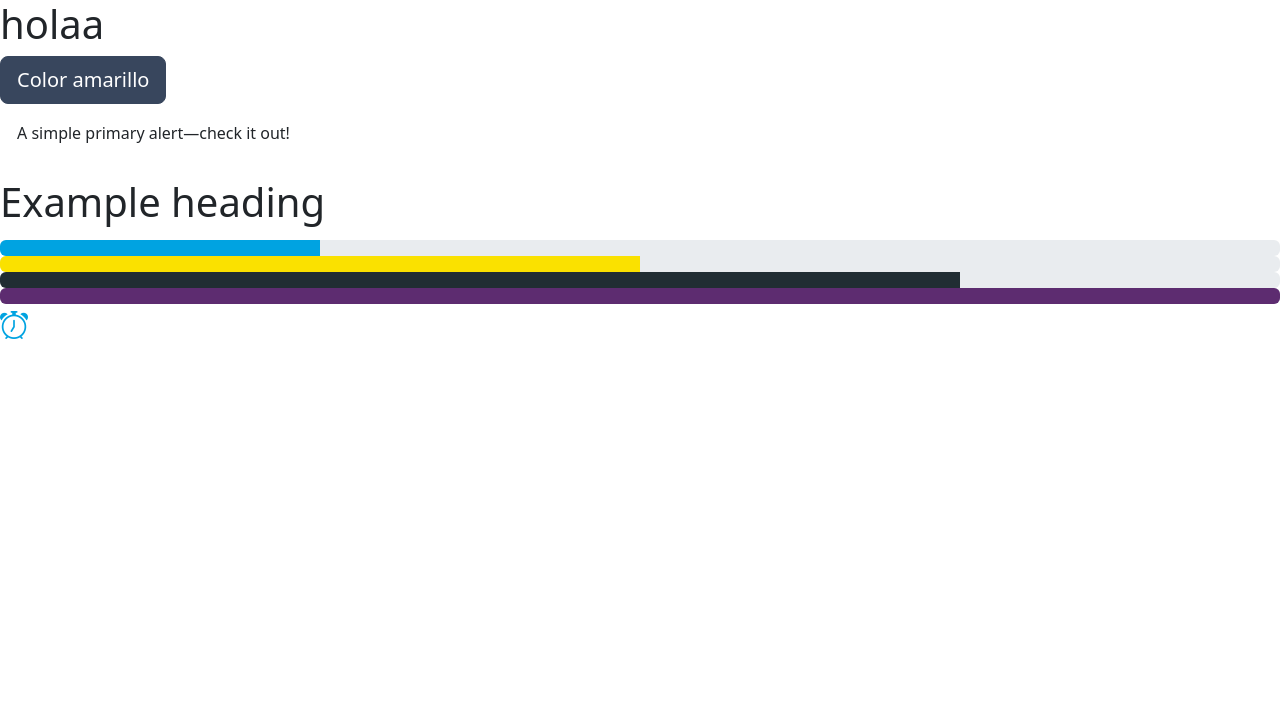
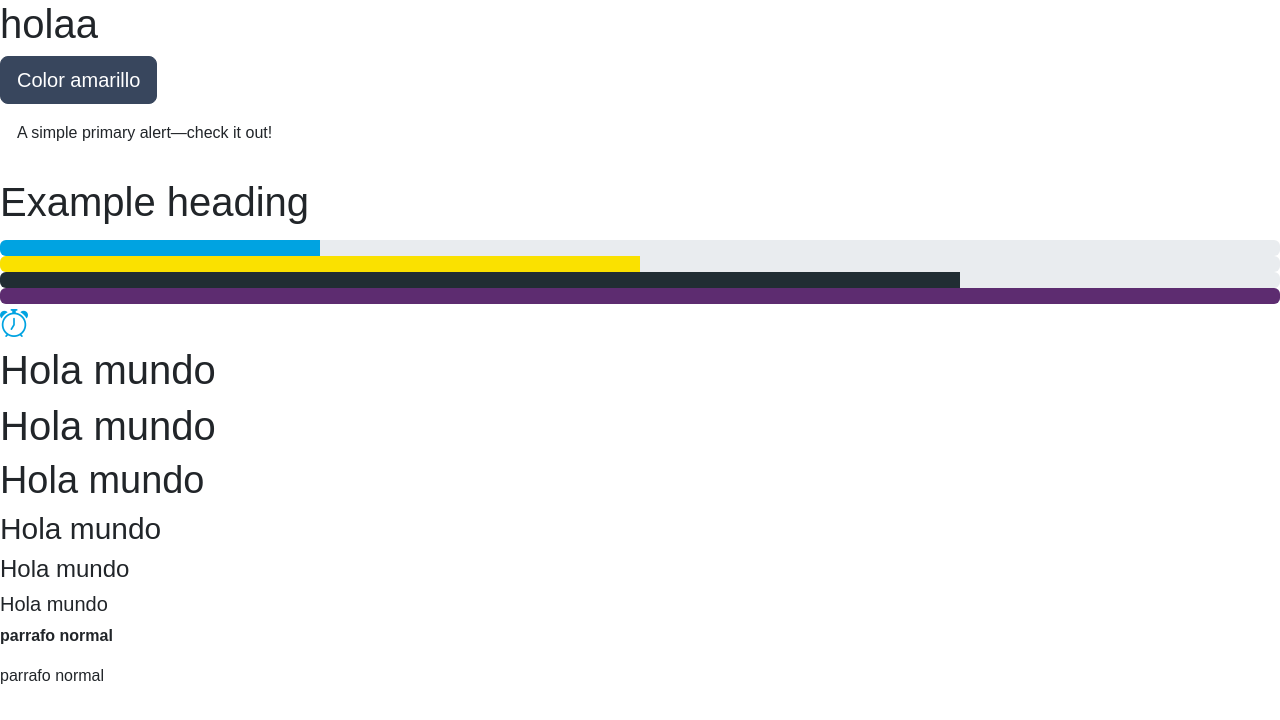
Before and after one commit to Axel-Moncada/BancoUnionLibrary, a website: page index.html in a window 1280 px wide. Drawn offline with nearby package versions, Linux system fonts and the light colour scheme.

Commit message:
Css fonts, colors and sizes completed

```diff
--- a/index.html
+++ b/index.html
@@ -4,7 +4,7 @@
     <meta charset="UTF-8">
     <meta name="viewport" content="width=device-width, initial-scale=1.0">
     <title>Document</title>
-    <link rel="stylesheet" href="styles.css">
+    <link rel="stylesheet" href="css/styles.min.css">
     <link rel="stylesheet" href="node_modules/bootstrap-icons/font/bootstrap-icons.css">
 
 </head>
@@ -37,8 +37,14 @@
 
       <i class="bi-alarm text-primary fs-3" ></i>
 
-
-
+      <h1>Hola mundo</h1>
+      <h1 class="font-family-lato">Hola mundo</h1>
+      <h2>Hola mundo</h2>
+      <h3>Hola mundo</h3>
+      <h4>Hola mundo</h4>
+      <h5>Hola mundo</h5>
+      <p class="fw-extrabold">parrafo normal</p>
+      <p class="texto-p">parrafo normal</p>
     <script src="node_modules/bootstrap/dist/js/bootstrap.min.js"></script>
 </body>
 </html>
--- a/styles.scss
+++ b/styles.scss
@@ -3,7 +3,7 @@
 @import "./node_modules/bootstrap/scss/functions";
 @import "./node_modules/bootstrap/scss/variables";
 @import "./node_modules/bootstrap/scss/mixins";
-@import "variables";
+
 
 
 
@@ -36,11 +36,29 @@ $custom-colors: (
   "divisas": #7ac175,
   "wu-amarillo": #ffdd00,
   "wu-negro": #000000
+);
+
+$h1-font-size: 2.5rem;
+$h2-font-size: 2.37rem;
+$h3-font-size: 1.87rem;
+$h4-font-size: 1.5rem;
+$h5-font-size: 1.25rem;
+$h6-font-size: 1rem;
 
 
+$font-family-base : 'Rubik', sans-serif;
 
+.lato-text {
+  font-family: 'Lato', sans-serif !important;
+}
 
-);
+.texto-p{
+  font-size: 1rem;
+}
+
+.fw-extrabold{
+  font-weight: 900;
+}
 
 // Merge the maps
 $theme-colors: map-merge($theme-colors, $custom-colors);
```
Also changed, not shown: css/styles.min.css (added), 1 other file.
